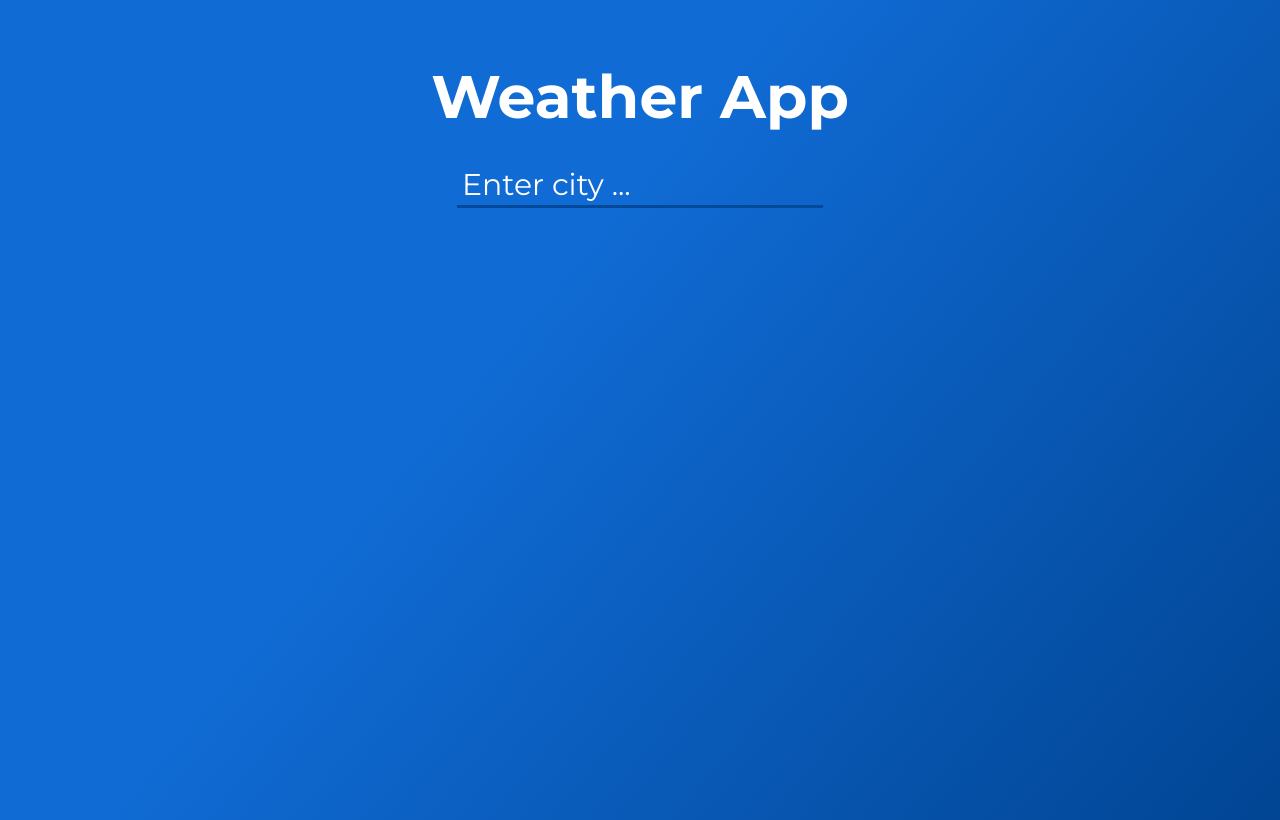
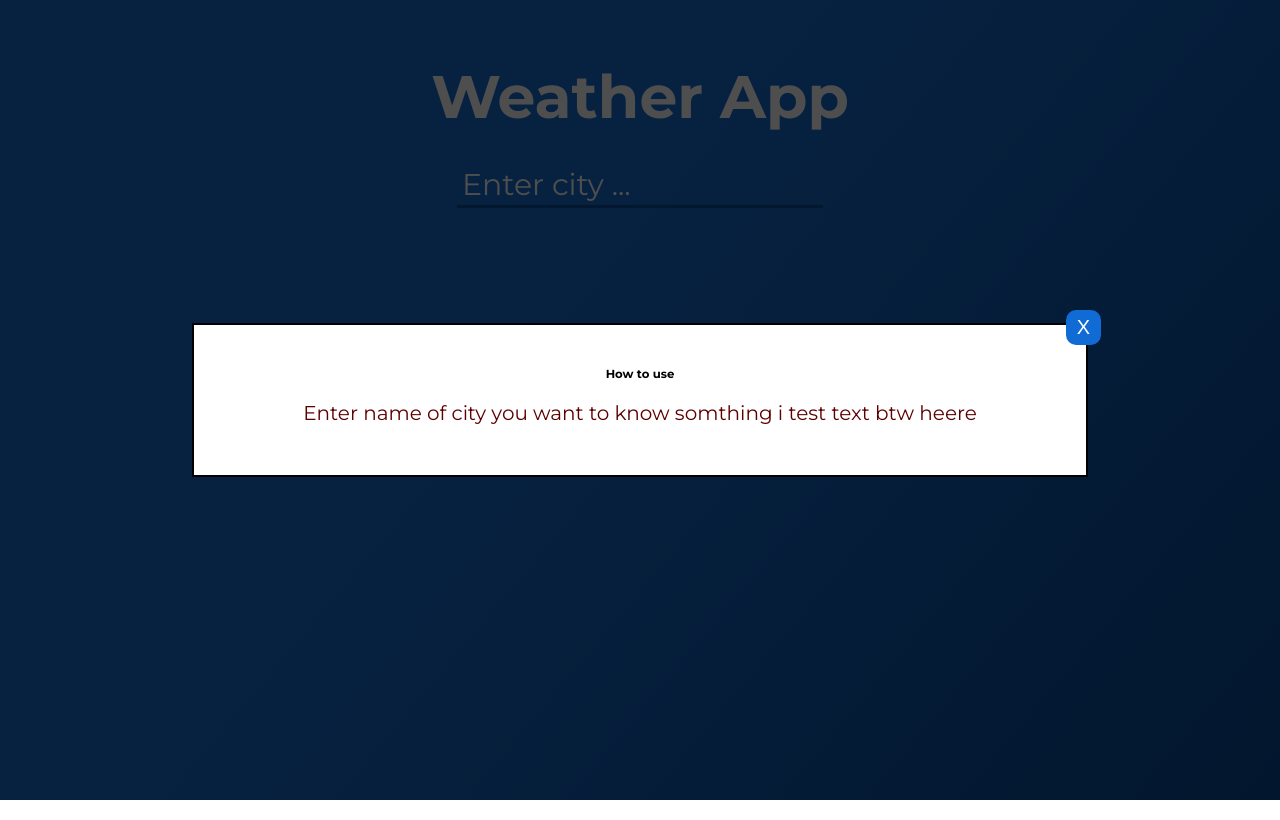
Before and after one commit to Syljon/weatherapp, a React (Create React App) app: page / in a window 1280 px wide. Built offline with nearby package versions, Linux system fonts and the light colour scheme.

Commit message:
create ModalHowToUse and move App component to components folder

```diff
--- a/src/App.js
+++ b/src/components/App/App.js
@@ -1,11 +1,12 @@
 import React, { Component } from "react";
 import { connect } from "react-redux";
-import * as actions from "./store/actions";
+import * as actions from "../../store/actions";
 import PropTypes from "prop-types";
 
-import Form from "./components/Form/Form";
-import CityWeatherCard from "./components/CityWeatherCard/CityWeatherCard";
-import ErrorMessage from "./components/ErrorMessage/ErrorMessage";
+import Form from "../Form/Form";
+import CityWeatherCard from "../CityWeatherCard/CityWeatherCard";
+import ErrorMessage from "../ErrorMessage/ErrorMessage";
+import ModalHowToUse from "../ModalHowToUse/ModalHowToUse";
 import "./App.css";
 
 class App extends Component {
@@ -33,6 +34,7 @@ class App extends Component {
         />
         {cityName ? <CityWeatherCard /> : null}
         {error ? <ErrorMessage /> : null}
+        <ModalHowToUse />
       </div>
     );
   }
--- /dev/null
+++ b/src/components/ModalHowToUse/ModalHowToUse.css
@@ -0,0 +1,30 @@
+.ModalHowToUse {
+  width: 100%;
+  height: 100%;
+  background-color: rgba(3, 3, 3, 0.7);
+  z-index: 10;
+  position: absolute;
+  display: flex;
+  top: 0;
+  left: 0;
+  align-items: center;
+  justify-content: center;
+}
+
+.Modal {
+  padding: 3rem;
+  position: relative;
+  width: 70%;
+  background-color: #fff;
+  border: 2px solid black;
+}
+.btn {
+  font-size: 2rem;
+  width: 35px;
+  height: 35px;
+  position: absolute;
+  top: -15px;
+  right: -15px;
+  left: auto;
+  border-radius: 1rem;
+}
--- /dev/null
+++ b/src/components/ModalHowToUse/ModalHowToUse.js
@@ -0,0 +1,17 @@
+import React from "react";
+import "./ModalHowToUse.css";
+const ModalHowToUse = () => {
+  return (
+    <div className="ModalHowToUse">
+      <div className="Modal">
+        <button className="btn">X</button>
+        <h3>How to use</h3>
+        <p>
+          Enter name of city you want to know somthing i test text btw heere
+        </p>
+      </div>
+    </div>
+  );
+};
+
+export default ModalHowToUse;
--- a/src/index.css
+++ b/src/index.css
@@ -3,7 +3,9 @@ html {
   width: 100%;
   height: 100%;
 }
-
+* {
+  box-sizing: border-box;
+}
 body {
   margin: 0;
   padding: 0;
--- a/src/index.js
+++ b/src/index.js
@@ -1,7 +1,7 @@
 import React from "react";
 import ReactDOM from "react-dom";
 import "./index.css";
-import App from "./App";
+import App from "./components/App/App";
 import * as serviceWorker from "./serviceWorker";
 
 import { Provider } from "react-redux";
--- a/src/store/actionTypes.js
+++ b/src/store/actionTypes.js
@@ -1,3 +1,4 @@
 export const FETCH_DATA_SUCCESS = "FETCH_DATA_SUCCESS";
 export const FETCH_DATA_FAIL = "FETCH_DATA_FAIL";
 export const CLEAR_STORE = "CLEAR_STORE";
+export const HOW_TO_USE_SWITCH = "HOW_TO_USE_SWITCH";
```
Also changed, not shown: src/components/App/App.css (renamed from src/App.css).
